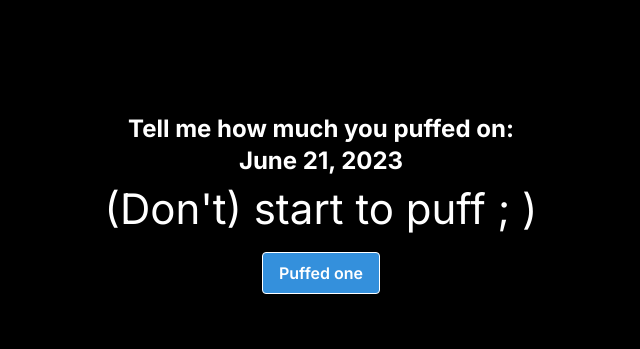
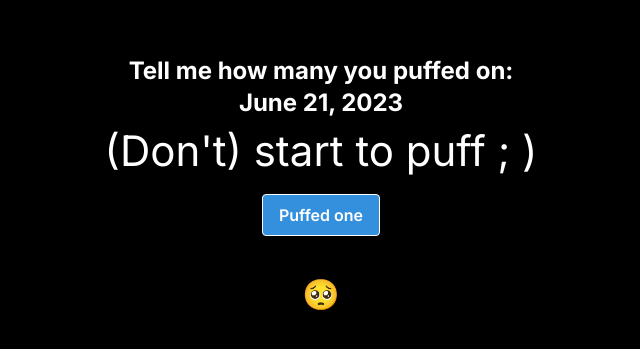
Before and after one commit to timhagn/tally_down, a Next.js app: page / in a window 1280 px wide. Shown: the part 197-546 px from the top of the page, without its empty margins (319-959 px from the left). Built offline with nearby package versions, Linux system fonts and the light colour scheme; no server answers; the database is empty; a web font is replaced by a local one.

Commit message:
add getEmoji() & WhatTheSmileyThinks

```diff
--- a/src/app/actions.ts
+++ b/src/app/actions.ts
@@ -6,7 +6,7 @@ export async function addToDb() {
   const db = await openDb()
   if (db) {
     await db.exec(
-      "INSERT INTO tally_tokes (id, numberOfTokes) VALUES(date('now', 'start of month'), 1) ON CONFLICT(id) DO UPDATE SET numberOfTokes = numberOfTokes + 1"
+      "INSERT INTO tally_tokes (id, numberOfTokes) VALUES(date('now'), 1) ON CONFLICT(id) DO UPDATE SET numberOfTokes = numberOfTokes + 1"
     )
   }
 }
--- a/src/app/components/header.tsx
+++ b/src/app/components/header.tsx
@@ -3,7 +3,7 @@ export default function Header() {
   return (
     <header>
       <h1 className="text-2xl font-bold text-center">
-        Tell me how much you puffed on:
+        Tell me how many you puffed on:
         <br />
         {today}
       </h1>
--- a/src/app/components/tallieTokes.tsx
+++ b/src/app/components/tallieTokes.tsx
@@ -1,15 +1,24 @@
 'use server'
 
-import { loadPastPuffs, loadTodayPuffs } from '@/lib/sqliteDb'
+import { loadPastPuffs, loadTodayPuffs, TallyTokes } from '@/lib/sqliteDb'
 import UpdateTallieTokes from '@/app/components/updateTallieTokes'
 import PastTokes from '@/app/components/pastTokes'
+import { WhatTheSmileyThinks } from '@/app/components/whatTheSmileyThinks'
 
 export default async function TallieTokes() {
   const numberOfTokes = await loadTodayPuffs()
-  const pastTokesResult = await loadPastPuffs()
+  const pastLoadedTokesResult = await loadPastPuffs()
+  const pastTokesResult = pastLoadedTokesResult?.sort(
+    (a: TallyTokes, b: TallyTokes) => Date.parse(a.id) - Date.parse(b.id)
+  )
+  const pastNumberOfTokes =
+    pastTokesResult?.[pastTokesResult?.length - 1]?.numberOfTokes || 0
   return (
     <div className="w-1/2">
-      <UpdateTallieTokes numberOfTokes={numberOfTokes} />
+      <UpdateTallieTokes
+        numberOfTokes={numberOfTokes}
+        pastNumberOfTokes={pastNumberOfTokes}
+      />
       <PastTokes pastTokesResult={pastTokesResult} />
     </div>
   )
--- a/src/app/components/updateTallieTokes.tsx
+++ b/src/app/components/updateTallieTokes.tsx
@@ -4,11 +4,14 @@ import { useState } from 'react'
 import { addToDb } from '@/app/actions'
 import Tallies from '@/app/components/tallies'
 import { handrawn } from '@/lib/fonts'
+import { WhatTheSmileyThinks } from '@/app/components/whatTheSmileyThinks'
 
 export default function UpdateTallieTokes({
   numberOfTokes,
+  pastNumberOfTokes,
 }: {
   numberOfTokes: number
+  pastNumberOfTokes: number
 }) {
   const [currentNumberOfTokes, setCurrentNumberOfTokes] =
     useState(numberOfTokes)
@@ -31,6 +34,11 @@ export default function UpdateTallieTokes({
           Puffed one
         </button>
       </form>
+      <WhatTheSmileyThinks
+        numberOfTokes={currentNumberOfTokes}
+        pastNumberOfTokes={pastNumberOfTokes}
+        className="text-3xl text-center my-10"
+      />
     </div>
   )
 }
--- /dev/null
+++ b/src/app/components/whatTheSmileyThinks.tsx
@@ -0,0 +1,16 @@
+'use client'
+
+import { getEmoji } from '@/lib/getEmoji'
+
+export function WhatTheSmileyThinks({
+  numberOfTokes,
+  pastNumberOfTokes = 0,
+  className,
+}: {
+  numberOfTokes: number
+  pastNumberOfTokes: number
+  className?: string
+}) {
+  const currentSmiley = getEmoji(numberOfTokes, pastNumberOfTokes)
+  return <div className={className}>{currentSmiley}</div>
+}
--- /dev/null
+++ b/src/lib/getEmoji.ts
@@ -0,0 +1,19 @@
+export function getEmoji(
+  numberOfTokes: number,
+  pastNumberOfTokes: number = 0
+): string {
+  switch (true) {
+    case numberOfTokes > pastNumberOfTokes * 2:
+      return '☠️'
+    case numberOfTokes > pastNumberOfTokes:
+      return '🤬'
+    case numberOfTokes === pastNumberOfTokes:
+      return '🥺'
+    case numberOfTokes > Math.round(pastNumberOfTokes / 2) - 2 &&
+      numberOfTokes < Math.round(pastNumberOfTokes / 2) + 2:
+      return '🤔'
+    case numberOfTokes < pastNumberOfTokes:
+    default:
+      return '🙂'
+  }
+}
```
